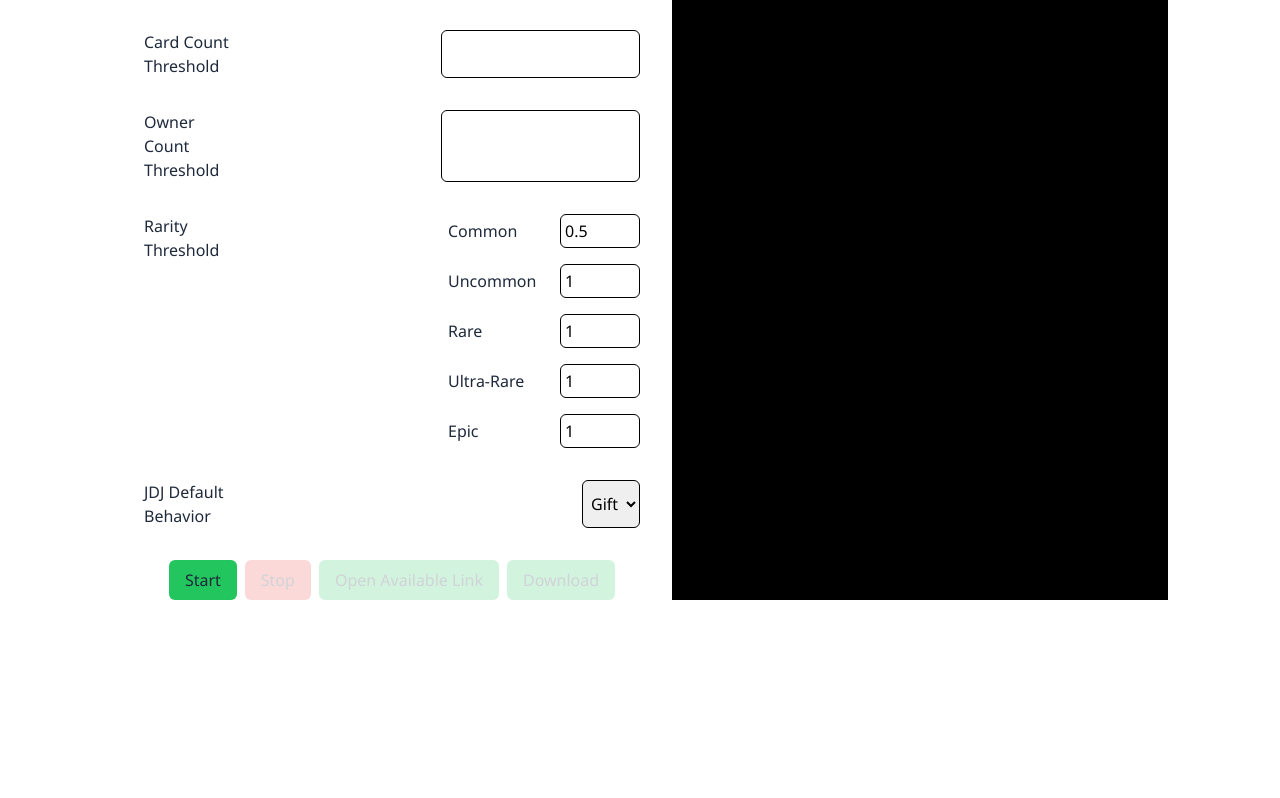
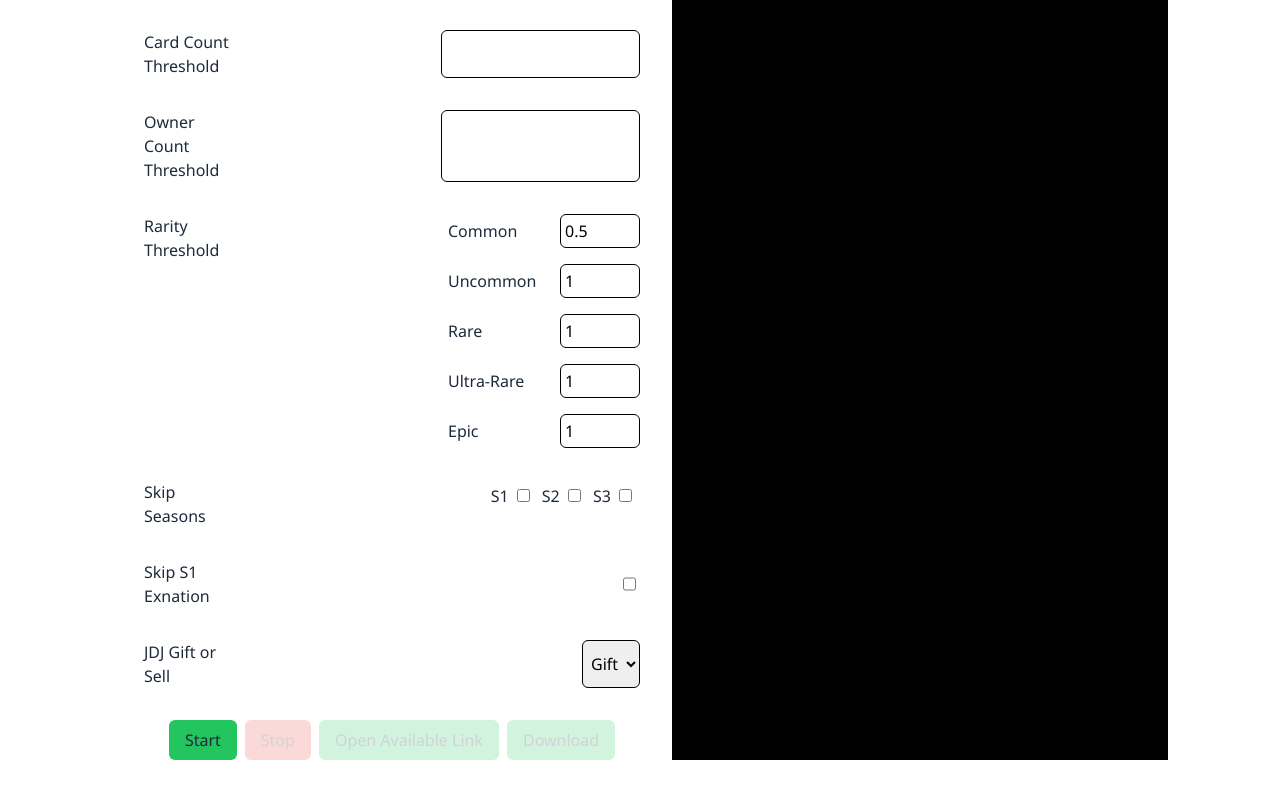
Before and after one commit to Kractero/hare, a SvelteKit app: page /tools/junkdajunk in a window 1280 px wide. Shown: the part 1264-2062 px from the top of the page. Before the commit the page ends 1952 px from the top, so only its background shows below. Built offline with nearby package versions, Linux system fonts and the light colour scheme.

Commit message:
JDJ allow season and exnation skipping

```diff
--- /dev/null
+++ b/src/lib/component/Checkbox.svelte
@@ -0,0 +1,25 @@
+<script lang="ts">
+    export let omittedSeasons: string;
+    function cbChange(e: Event & { currentTarget: EventTarget & HTMLInputElement; }) {
+		if (e.currentTarget.checked) omittedSeasons += e.currentTarget.id
+		else omittedSeasons = omittedSeasons.replace(e.currentTarget.id, '')
+	}
+</script>
+
+<div class="flex flex-col lg:flex-row gap-4 justify-between max-w-lg">
+    <p class="w-24">Skip Seasons</p>
+    <div class="flex">
+        <div class="m-1">
+            <label for="1">S1</label>
+            <input checked={omittedSeasons.includes('1')} disabled={omittedSeasons.length >= 2 && !omittedSeasons.includes('1')} on:change={cbChange} class="m-1" type="checkbox" id="1" />
+        </div>
+        <div class="m-1">
+            <label for="1">S2</label>
+            <input checked={omittedSeasons.includes('2')} disabled={omittedSeasons.length >= 2 && !omittedSeasons.includes('2')} on:change={cbChange} class="m-1" type="checkbox" id="2" />
+        </div>
+        <div class="m-1">
+            <label for="1">S3</label>
+            <input checked={omittedSeasons.includes('3')} disabled={omittedSeasons.length >= 2 && !omittedSeasons.includes('3')} on:change={cbChange} class="m-1" type="checkbox" id="3" />
+        </div>
+    </div>
+</div>
--- a/src/routes/config/+page.svelte
+++ b/src/routes/config/+page.svelte
@@ -5,6 +5,7 @@
 	import Input from '$lib/component/Input.svelte';
 	import Textarea from '$lib/component/Textarea.svelte';
 	import Select from '$lib/component/Select.svelte';
+	import Checkbox from '$lib/component/Checkbox.svelte';
 
     const localStorageObject: {[key: string]: any } = {
     // const localStorageObject: {[key: string]: string | {[key: string]: number}} = {
@@ -37,12 +38,18 @@
         junkdajunkCardCount: '',
         approvalCouncil: 'General Assembly',
         approvalProposal: '',
-        goldretrieverMode: "Include"
+        goldretrieverMode: "Include",
+        junkdajunkOmittedSeasons: "",
+        junkdajunkExnation: false
     };
 
     onMount(() => {
         Object.keys(localStorageObject).forEach((key) => {
-            localStorageObject[key] = localStorage.getItem(key) || localStorageObject[key];
+            if (key === "junkdajunkExnation") {
+                localStorageObject.junkdajunkExnation = localStorage.getItem(key) === "true" || false;
+            } else {
+                localStorageObject[key] = localStorage.getItem(key) || localStorageObject[key];
+            }
         });
         if (typeof localStorageObject.junkdajunkRarities === "string") {
             localStorageObject.junkdajunkRarities = JSON.parse(localStorageObject.junkdajunkRarities)
@@ -125,6 +132,11 @@
         <Input text="Card Count Threshold" bind:bindValue={localStorageObject.junkdajunkCardCount} forValue="card" />
         <Input text="Owner Threshold" bind:bindValue={localStorageObject.junkdajunkOwnerCount} forValue="owner" />
         <Rarities bind:rarities={localStorageObject.junkdajunkRarities} />
+        <Checkbox bind:omittedSeasons={localStorageObject.junkdajunkOmittedSeasons} />
+		<div class="flex flex-col lg:flex-row gap-4 justify-between max-w-lg">
+            <p class="w-24">Skip S1 Exnation</p>
+			<input on:change={() => localStorageObject.junkdajunkExnation = !localStorageObject.junkdajunkExnation} checked={localStorageObject.junkdajunkExnation} class="m-1" type="checkbox" />
+		</div>
         <h2 class="text-2xl text-center font-bold tracking-tight">Finder</h2>
         <Textarea text="Card IDs to Find" bind:bindValue={localStorageObject.finderList} forValue="find" />
         <h2 class="text-2xl text-center font-bold tracking-tight">Approval</h2>
--- a/src/routes/tools/junkdajunk/+page.svelte
+++ b/src/routes/tools/junkdajunk/+page.svelte
@@ -15,6 +15,7 @@
 	import Textarea from '$lib/component/Textarea.svelte';
 	import type { PageData } from './$types';
 	import { pushHistory } from '$lib/helpers/utils';
+	import Checkbox from '$lib/component/Checkbox.svelte';
 	export let data: PageData;
 	let progress: "";
 	let openNewLinkArr: Array<string> = [];
@@ -32,6 +33,14 @@
 	let owners = '';
 	let cardcount = '';
 	let rarities: {[key: string]: number};
+	let skipseason = '';
+	let skipexnation = false;
+
+	function cbChange(e: Event & { currentTarget: EventTarget & HTMLInputElement; }) {
+		if (e.currentTarget.checked) skipseason += e.currentTarget.id
+		else skipseason = skipseason.replace(e.currentTarget.id, '')
+	}
+
 	onMount(() => {
 		main = data.parameters.main || localStorage.getItem("main") as string || "";
 		puppets = localStorage.getItem("gotissuesPuppets") as string || "";
@@ -48,11 +57,13 @@
         }
 		owners = data.parameters.owners || localStorage.getItem("junkdajunkOwnerCount") as string || "";
 		cardcount = data.parameters.cardcount || localStorage.getItem("junkdajunkCardCount") as string || "";
+		skipseason = data.parameters.skipseason || localStorage.getItem("junkdajunkOmittedSeasons") as string || "";
+		skipexnation = (data.parameters.skipexnation === 'true') || (localStorage.getItem("junkdajunkExnation") === 'true') || false;
 	});
 	onDestroy(() => abortController.abort());
 
 	async function junkDaJunk(main: string, puppets: string) {
-		pushHistory(`?main=${main}&mode=${mode}${owners ? `owners=${owners}` : ""}${cardcount ? `cardcount=${cardcount}` : ""}${regionalwhitelist ? `regions=${regionalwhitelist.replaceAll('\n', ',')}` : ""}`)
+		pushHistory(`?main=${main}&mode=${mode}${owners ? `&owners=${owners}` : ""}${cardcount ? `&cardcount=${cardcount}` : ""}${regionalwhitelist ? `&regions=${regionalwhitelist.replaceAll('\n', ',')}` : ""}${skipseason ? `&skipseason=${skipseason}` : ""}${skipexnation ? `&skipexnation=${skipexnation}` : ""}`)
 		downloadable = false;
 		stoppable = true;
 		stopped = false;
@@ -61,6 +72,15 @@
 		const whiteList = regionalwhitelist ? regionalwhitelist.split('\n') : [];
 		if (whiteList.length > 0) {
 			progress += `<p>Whitelisting regions: ${whiteList.map((region) => region.trim()).join(', ')}</p>`;
+		}
+		if (skipseason.length > 0) {
+			progress += `<p>Skipping seasons:`
+			for (let i = 0; i < skipseason.length; i++) {
+				progress += `${i + 1} `
+			}
+		}
+		if (skipexnation === true) {
+			progress += `<p>Skipping s1 exnations</p>`
 		}
 		const rarityArr = Object.entries(rarities);
 		for (let i = 0; i < rarityArr.length; i++) {
@@ -115,22 +135,29 @@
 
 						let junk = true;
 						let reason = ""
-
+						if (skipseason.includes(String(season))) {
+							junk = false;
+							reason = `, <span class="text-blue-400">is ignored season ${season}</span>`
+						}
 						if (owners && Number(owners) < owners.size) {
 							junk = false;
-							reason = `, has less owners than ${owners}`
+							reason = `, <span class="text-blue-400">has less owners than ${owners}</span>`
 						}
 						if (rarities.hasOwnProperty(category) && highestBid > rarities[category]) {
 							junk = false;
-							reason = `, has high bid.`
+							reason = `, <span class="text-blue-400">has high bid</span>`
 						}
 						if (parseFloat(marketValue) > 10) {
 							junk = false;
-							reason = `, MV over 10.`
+							reason = `, <span class="text-blue-400">MV over 10</span>`
 						};
+						if (!region && skipexnation) {
+							junk = false;
+							reason = `, <span class="text-blue-400">S1 exnation</span>`
+						}
 						if (region && whiteList.includes(region)) {
 							junk = false;
-							reason = `, is in whitelisted ${region}.`
+							reason = `, <span class="text-blue-400">is in whitelisted ${region}</span>`
 						}
 
 						if (junk) {
@@ -186,7 +213,7 @@
 						}
 					}
 				} else {
-					if (cards) progress += `<p class="text-blue-400">${nation} has less cards than ${cards}, skipping!`
+					if (cards && cardcount) progress += `<p class="text-blue-400">${nation} has less cards than ${cardcount}, skipping!`
 					else progress += `<p class="text-blue-400">It is likely ${nation} has 0 cards, skipping!`
 				}
 			} catch (err) {
@@ -230,8 +257,13 @@
 				<Rarities bind:rarities={rarities} />
 			</div>
 		{/if}
+		<Checkbox bind:omittedSeasons={skipseason} />
+		<div class="flex flex-col lg:flex-row gap-4 justify-between max-w-lg">
+            <p class="w-24">Skip S1 Exnation</p>
+			<input on:change={() => skipexnation = !skipexnation} checked={skipexnation} class="m-1" type="checkbox" />
+		</div>
         <div class="flex flex-col lg:flex-row gap-4 justify-between max-w-lg">
-            <label class="w-24" for="jdj">JDJ Default Behavior</label>
+            <label class="w-24" for="jdj">JDJ Gift or Sell</label>
 			<Select bind:mode={mode} options={['Gift', 'Sell']} />
         </div>
 		<Buttons>
@@ -260,7 +292,7 @@
 			>
 				Open Available Link
 			</button>
-			<button disabled={!downloadable} on:click={() => handleDownload('html', htmlContent(junkHtml), 'junkDaJunk')}
+			<button type="button" disabled={!downloadable} on:click={() => handleDownload('html', htmlContent(junkHtml), 'junkDaJunk')}
 				class="bg-green-500 rounded-md px-4 py-2 transition duration-300 hover:bg-green-300 disabled:opacity-20 disabled:hover:bg-green-500">
 				Download
 			</button>
```
